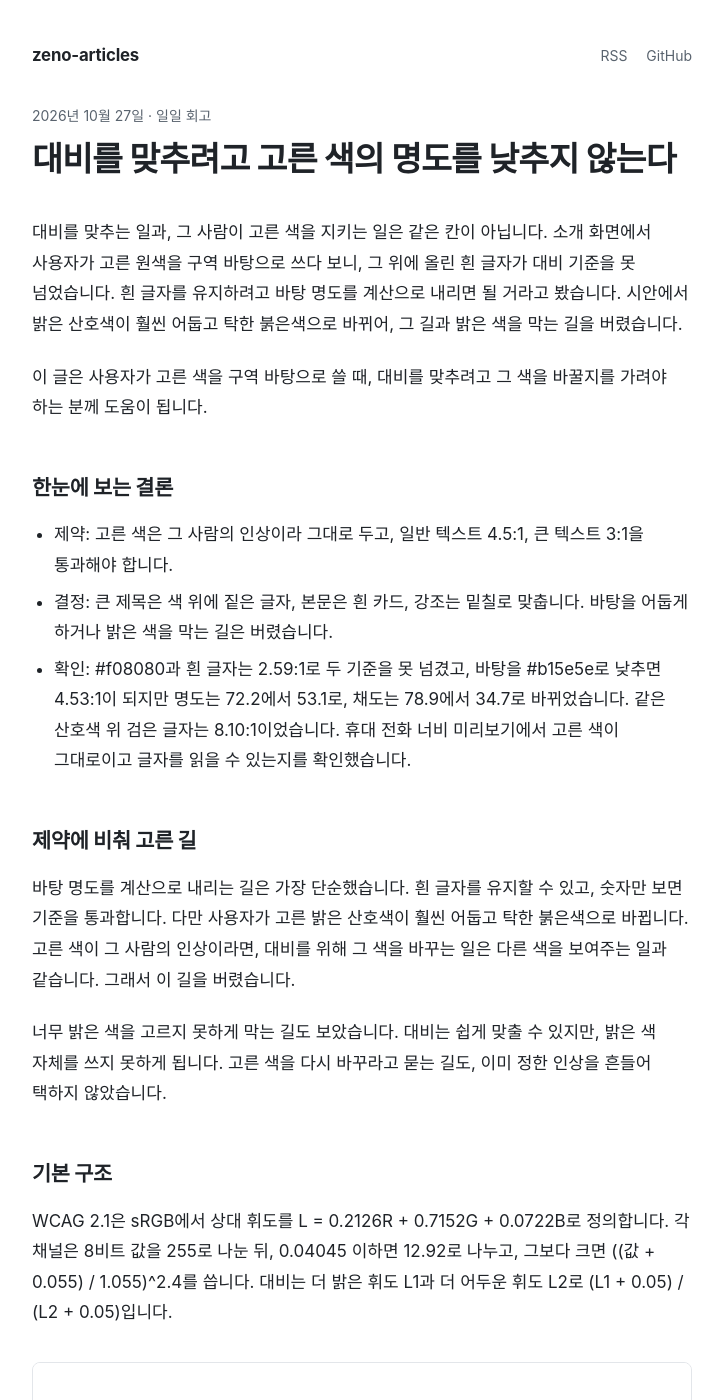
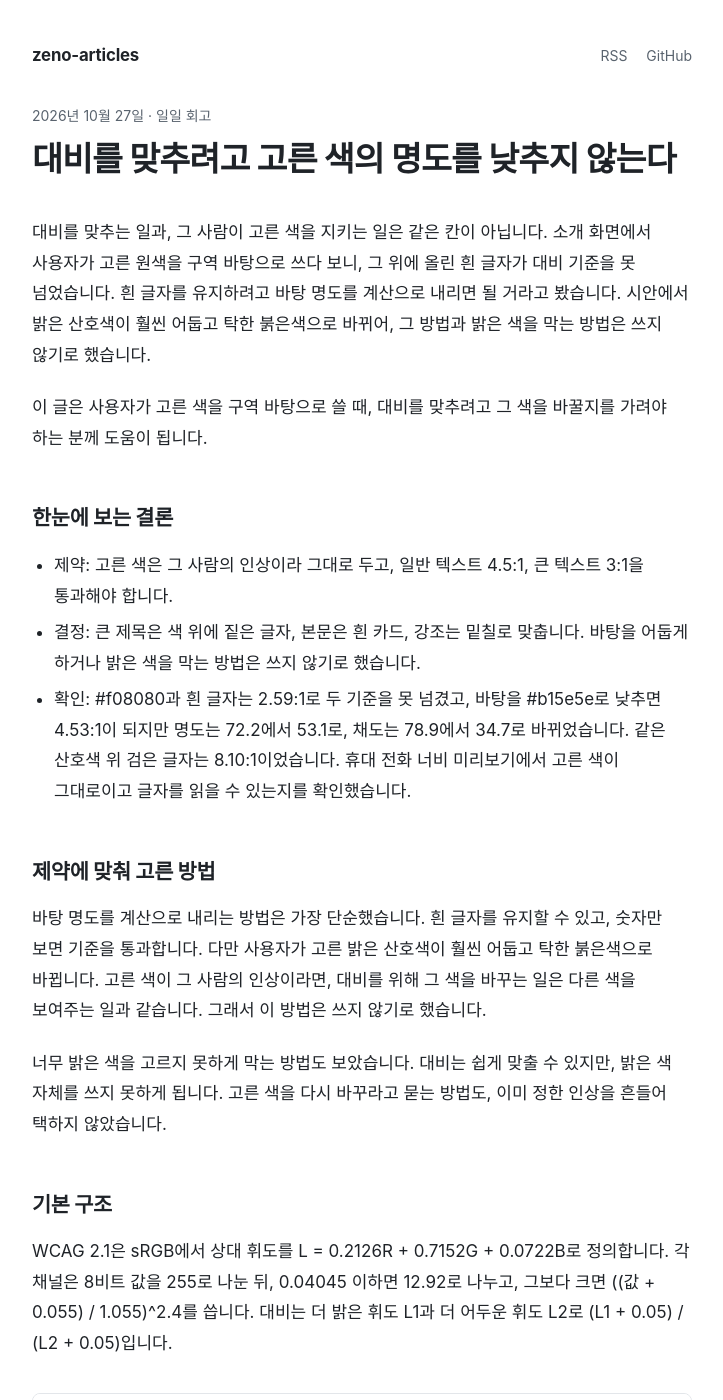
Before and after one commit to zeno0505/dev-articles, a Jekyll site: the page built from _posts/2026-10-27-fixed-or-changeable.md, in a window 1280 px wide and 1400 px high. Shown: the whole window, without its empty margins (278-1001 px from the left). Built offline with Jekyll 4.4.1, drawn with Linux system fonts in a browser that asks for light colours; some web fonts are replaced; some of the changed text lies outside the part shown.

Commit message:
visible posts: replace path-metaphor wording with method

```diff
--- a/_posts/2026-10-27-fixed-or-changeable.md
+++ b/_posts/2026-10-27-fixed-or-changeable.md
@@ -5,21 +5,21 @@ categories: [일일 회고]
 description: "사용자가 고른 원색 위 흰 글자가 대비 기준을 못 넘겨, 바탕을 낮추지 않고 글자와 흰 카드로 맞추기로 했습니다."
 ---
 
-대비를 맞추는 일과, 그 사람이 고른 색을 지키는 일은 같은 칸이 아닙니다. 소개 화면에서 사용자가 고른 원색을 구역 바탕으로 쓰다 보니, 그 위에 올린 흰 글자가 대비 기준을 못 넘었습니다. 흰 글자를 유지하려고 바탕 명도를 계산으로 내리면 될 거라고 봤습니다. 시안에서 밝은 산호색이 훨씬 어둡고 탁한 붉은색으로 바뀌어, 그 길과 밝은 색을 막는 길을 버렸습니다.
+대비를 맞추는 일과, 그 사람이 고른 색을 지키는 일은 같은 칸이 아닙니다. 소개 화면에서 사용자가 고른 원색을 구역 바탕으로 쓰다 보니, 그 위에 올린 흰 글자가 대비 기준을 못 넘었습니다. 흰 글자를 유지하려고 바탕 명도를 계산으로 내리면 될 거라고 봤습니다. 시안에서 밝은 산호색이 훨씬 어둡고 탁한 붉은색으로 바뀌어, 그 방법과 밝은 색을 막는 방법은 쓰지 않기로 했습니다.
 
 이 글은 사용자가 고른 색을 구역 바탕으로 쓸 때, 대비를 맞추려고 그 색을 바꿀지를 가려야 하는 분께 도움이 됩니다.
 
 ## 한눈에 보는 결론
 
 - 제약: 고른 색은 그 사람의 인상이라 그대로 두고, 일반 텍스트 4.5:1, 큰 텍스트 3:1을 통과해야 합니다.
-- 결정: 큰 제목은 색 위에 짙은 글자, 본문은 흰 카드, 강조는 밑칠로 맞춥니다. 바탕을 어둡게 하거나 밝은 색을 막는 길은 버렸습니다.
+- 결정: 큰 제목은 색 위에 짙은 글자, 본문은 흰 카드, 강조는 밑칠로 맞춥니다. 바탕을 어둡게 하거나 밝은 색을 막는 방법은 쓰지 않기로 했습니다.
 - 확인: #f08080과 흰 글자는 2.59:1로 두 기준을 못 넘겼고, 바탕을 #b15e5e로 낮추면 4.53:1이 되지만 명도는 72.2에서 53.1로, 채도는 78.9에서 34.7로 바뀌었습니다. 같은 산호색 위 검은 글자는 8.10:1이었습니다. 휴대 전화 너비 미리보기에서 고른 색이 그대로이고 글자를 읽을 수 있는지를 확인했습니다.
 
-## 제약에 비춰 고른 길
+## 제약에 맞춰 고른 방법
 
-바탕 명도를 계산으로 내리는 길은 가장 단순했습니다. 흰 글자를 유지할 수 있고, 숫자만 보면 기준을 통과합니다. 다만 사용자가 고른 밝은 산호색이 훨씬 어둡고 탁한 붉은색으로 바뀝니다. 고른 색이 그 사람의 인상이라면, 대비를 위해 그 색을 바꾸는 일은 다른 색을 보여주는 일과 같습니다. 그래서 이 길을 버렸습니다.
+바탕 명도를 계산으로 내리는 방법은 가장 단순했습니다. 흰 글자를 유지할 수 있고, 숫자만 보면 기준을 통과합니다. 다만 사용자가 고른 밝은 산호색이 훨씬 어둡고 탁한 붉은색으로 바뀝니다. 고른 색이 그 사람의 인상이라면, 대비를 위해 그 색을 바꾸는 일은 다른 색을 보여주는 일과 같습니다. 그래서 이 방법은 쓰지 않기로 했습니다.
 
-너무 밝은 색을 고르지 못하게 막는 길도 보았습니다. 대비는 쉽게 맞출 수 있지만, 밝은 색 자체를 쓰지 못하게 됩니다. 고른 색을 다시 바꾸라고 묻는 길도, 이미 정한 인상을 흔들어 택하지 않았습니다.
+너무 밝은 색을 고르지 못하게 막는 방법도 보았습니다. 대비는 쉽게 맞출 수 있지만, 밝은 색 자체를 쓰지 못하게 됩니다. 고른 색을 다시 바꾸라고 묻는 방법도, 이미 정한 인상을 흔들어 택하지 않았습니다.
 
 ## 기본 구조
 
@@ -80,7 +80,7 @@ function relativeLuminance([red, green, blue]) {
 
 공식과 같은 계산으로 상대 휘도와 대비를 다시 풉니다. 일반 텍스트 4.5:1과 큰 텍스트 3:1을 각각 통과하는지를 적습니다. 그리고 고른 색의 16진 값, 명도, 채도가 그대로인지를 같이 봅니다. 글자 색만 바꾼 조합에서는 바탕 색이 기준 값과 같아야 합니다.
 
-저는 흰 글자를 지키려고 바탕을 낮추면 숫자가 맞을 거라고 봤습니다. 계산을 풀어 보니 그 길은 숫자를 맞추는 대신 색을 바꿨고, 글자를 짙게 하고 본문을 카드에 두는 길은 고른 색을 유지한 채 기준을 넘었습니다.
+저는 흰 글자를 지키려고 바탕을 낮추면 숫자가 맞을 거라고 봤습니다. 계산을 풀어 보니 그 방법은 숫자를 맞추는 대신 색을 바꿨고, 글자를 짙게 하고 본문을 카드에 두는 방법은 고른 색을 유지한 채 기준을 넘었습니다.
 
 ## 정리
 
```
Also changed, not shown: _posts/2026-10-20-reference-and-weight.md (+2 -2 lines), _posts/2026-11-05-prework-when-to-connect.md (+5 -5 lines), _posts/2026-11-10-close-with-record.md (+1 -1 lines), _posts/2026-11-13-remeasure-discarded-optimization.md (+4 -4 lines).
